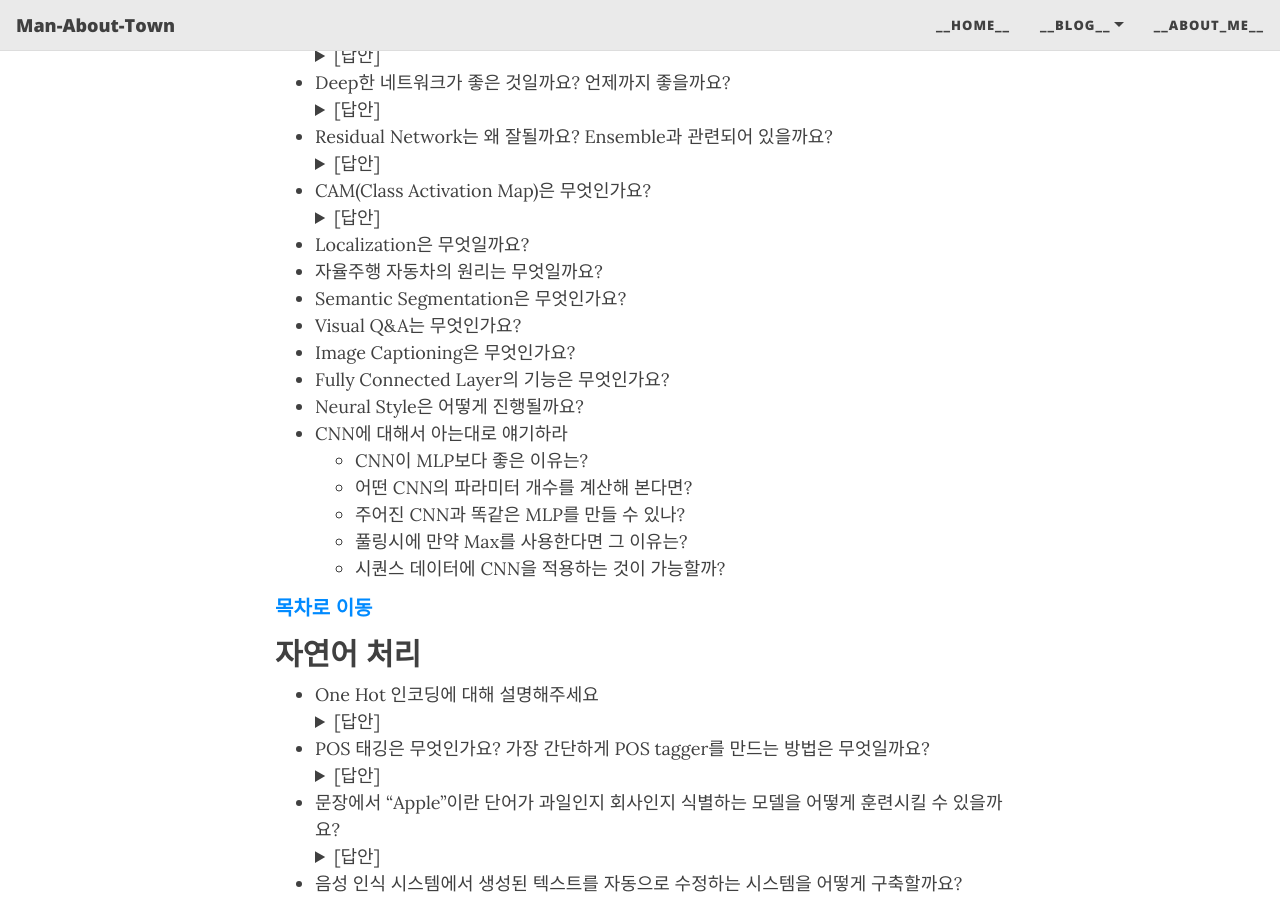
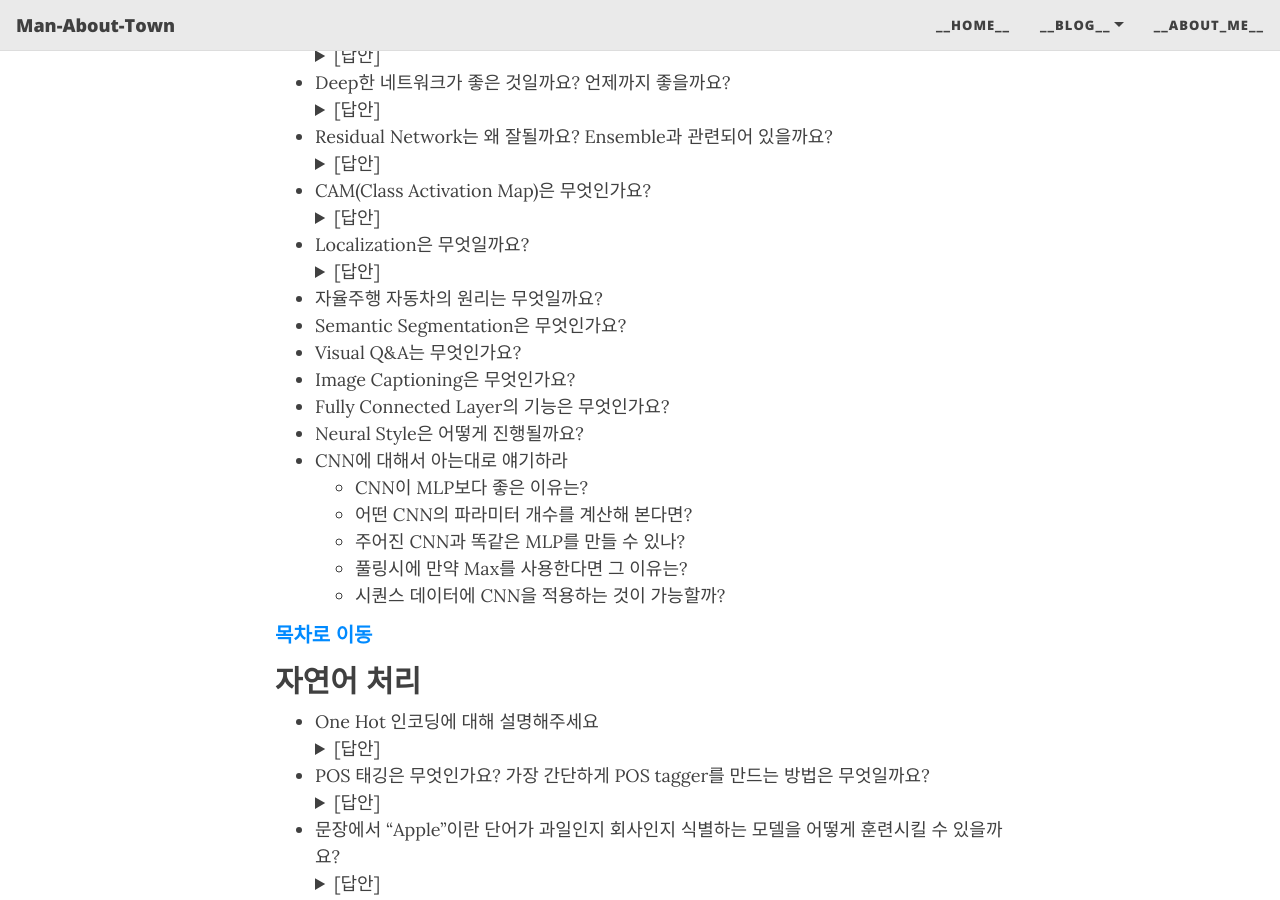
Before and after one commit to YongWookHa/yongwookha.github.io, a Jekyll site: the page built from collections/_MachineLearning/2021-01-29-Interview Question.md, in a window 1280 px wide and 900 px high, scrolled down 8290 px. Built offline with Jekyll 4.4.1, drawn with Linux system fonts in a browser that asks for light colours; nearby versions of some CDN libraries; some web fonts are replaced; formulas are drawn with MathJax 3; comment, search, counter and statistics services are not loaded.

Commit message:
update contents

```diff
--- a/collections/_MachineLearning/2021-01-29-Interview Question.md
+++ b/collections/_MachineLearning/2021-01-29-Interview Question.md
@@ -946,6 +946,12 @@ Answer by [YongWook Ha](https://github.com/YongWookHa)
 
   </details>
 - Localization은 무엇일까요?
+  <details markdown="1">
+    <summary>[답안]</summary>
+
+    > Object Detection에서 검출한 객체의 위치 정보를 예측하는 것을 의미한다. 네트워크의 output vector에 좌표 정보를 출력하게끔 학습할 수 있다.
+
+  </details>
 - 자율주행 자동차의 원리는 무엇일까요?
 - Semantic Segmentation은 무엇인가요?
 - Visual Q&A는 무엇인가요?
```
